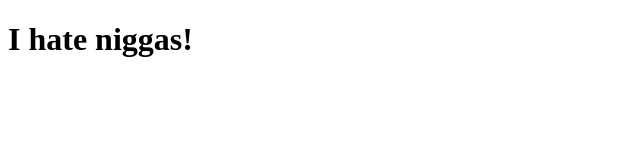
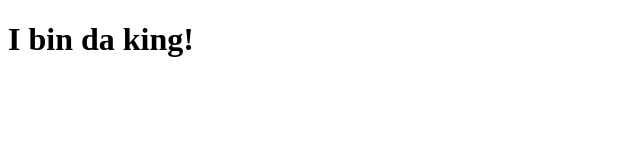
Before and after one commit to VirtualThomi/learning-pages, a website built with Vite: page index.html in a window 1280 px wide. Shown: the whole page, without its empty margins (0-640 px from the left). Built offline with nearby package versions, Linux system fonts and the light colour scheme.

Commit message:
Fix header text in index.html to correct the content

```diff
--- a/index.html
+++ b/index.html
@@ -6,7 +6,7 @@
     <title>Startercode</title>
 </head>
 <body>
-    <h1 id="helloWorldHeader">I hate niggas</h1>
+    <h1 id="helloWorldHeader">I bin da king</h1>
     <script src="./src/index.ts" type="module"></script>
 </body>
 </html>
```
